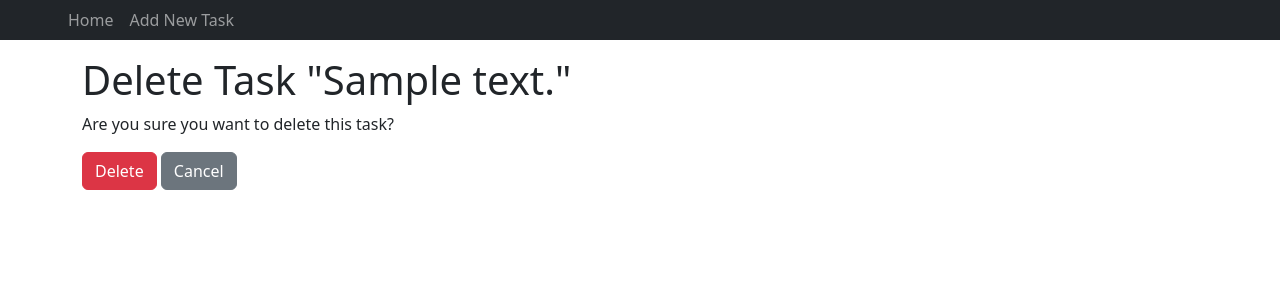
After one commit to daniyarotegen/homework_55_daniyar_otegen, a Django app: page /task/1/delete/ in a window 1280 px wide. The commit adds this page. Shown: the top 300 px of the page. Run offline with Django 4.2, Linux system fonts and the light colour scheme; tables that the repository leaves empty hold one stand-in row (values such as "Sample post").

Commit message:
Добавил функционал для удаления: вью и шаблон

```diff
--- a/core/urls.py
+++ b/core/urls.py
@@ -15,7 +15,7 @@ Including another URLconf
 """
 from django.contrib import admin
 from django.urls import path
-from todo.views import index_view, add_view, detailed_view, update_view
+from todo.views import index_view, add_view, detailed_view, update_view, delete_view
 
 urlpatterns = [
     path('admin/', admin.site.urls),
@@ -23,4 +23,5 @@ urlpatterns = [
     path('task/add/', add_view, name='task_add'),
     path('task/<int:pk>', detailed_view, name='task_detail'),
     path('task/<int:pk>/update/', update_view, name='task_update'),
+    path('task/<int:pk>/delete/', delete_view, name='task_delete'),
 ]
--- /dev/null
+++ b/templates/task_delete.html
@@ -0,0 +1,16 @@
+{% extends 'base.html' %}
+
+{% block content %}
+    <p></p>
+    <div class="row">
+        <div class="col-md-12">
+            <h1>Delete Task "{{ task.description }}"</h1>
+            <p>Are you sure you want to delete this task?</p>
+            <form action="{% url 'task_delete' task.pk %}" method="POST">
+                {% csrf_token %}
+                <button type="submit" class="btn btn-danger">Delete</button>
+                <a href="{% url 'index' %}" class="btn btn-secondary">Cancel</a>
+            </form>
+        </div>
+    </div>
+{% endblock %}
--- a/templates/task_detail.html
+++ b/templates/task_detail.html
@@ -9,6 +9,7 @@
             <p class="card-text">{{ task.details }}</p>
             <a href="{% url 'index' %}" class="btn btn-primary">Go back</a>
             <a href="{% url 'task_update' task.pk %}" class="btn btn-primary">Edit</a>
+            <a href="{% url 'task_delete' task.pk %}" class="btn btn-danger">Delete</a>
         </div>
     </div>
 {% endblock %}
--- a/todo/views.py
+++ b/todo/views.py
@@ -51,3 +51,14 @@ def update_view(request, pk):
             'completion_date': task.completion_date,
         })
     return render(request, 'task_update.html', {'form': form, 'task': task})
+
+
+def delete_view(request, pk):
+    task = get_object_or_404(Task, pk=pk)
+    if request.method == 'POST':
+        task.delete()
+        return redirect('index')
+    context = {
+        'task': task,
+    }
+    return render(request, 'task_delete.html', context)
```
